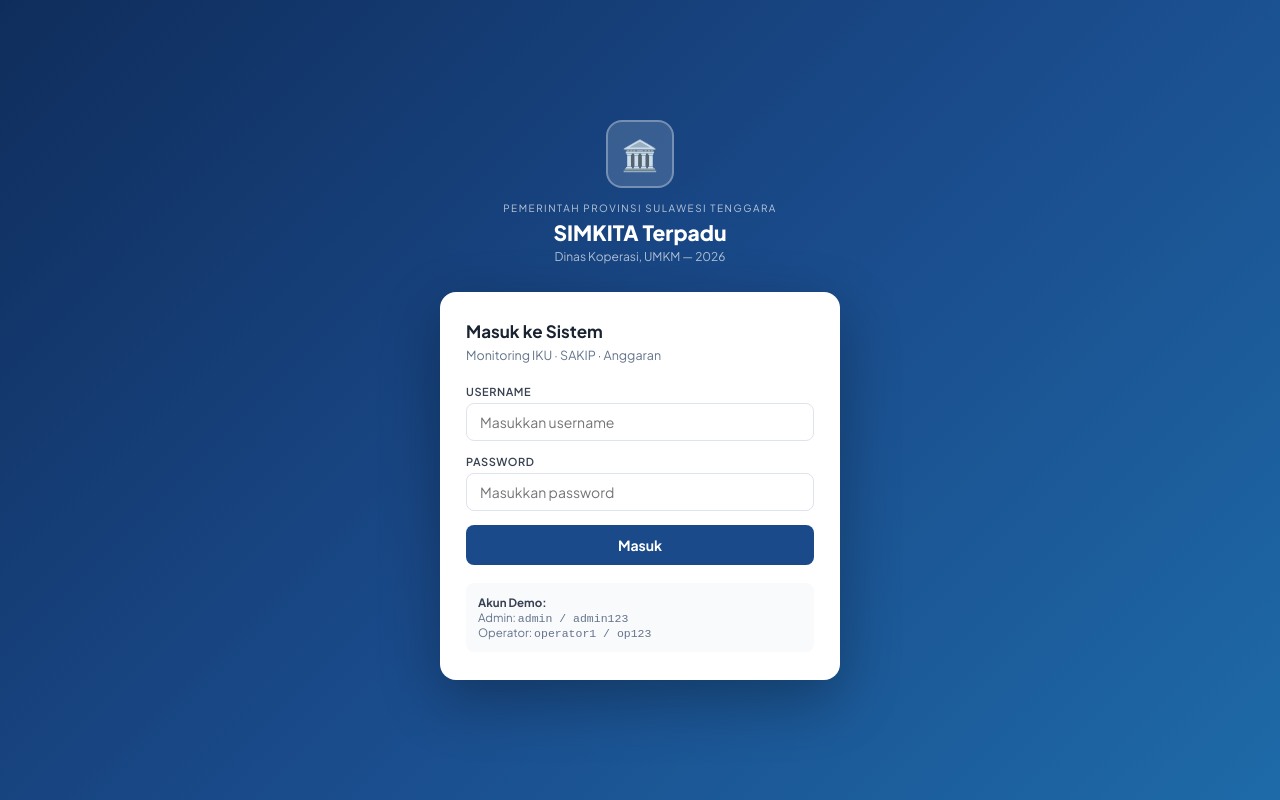
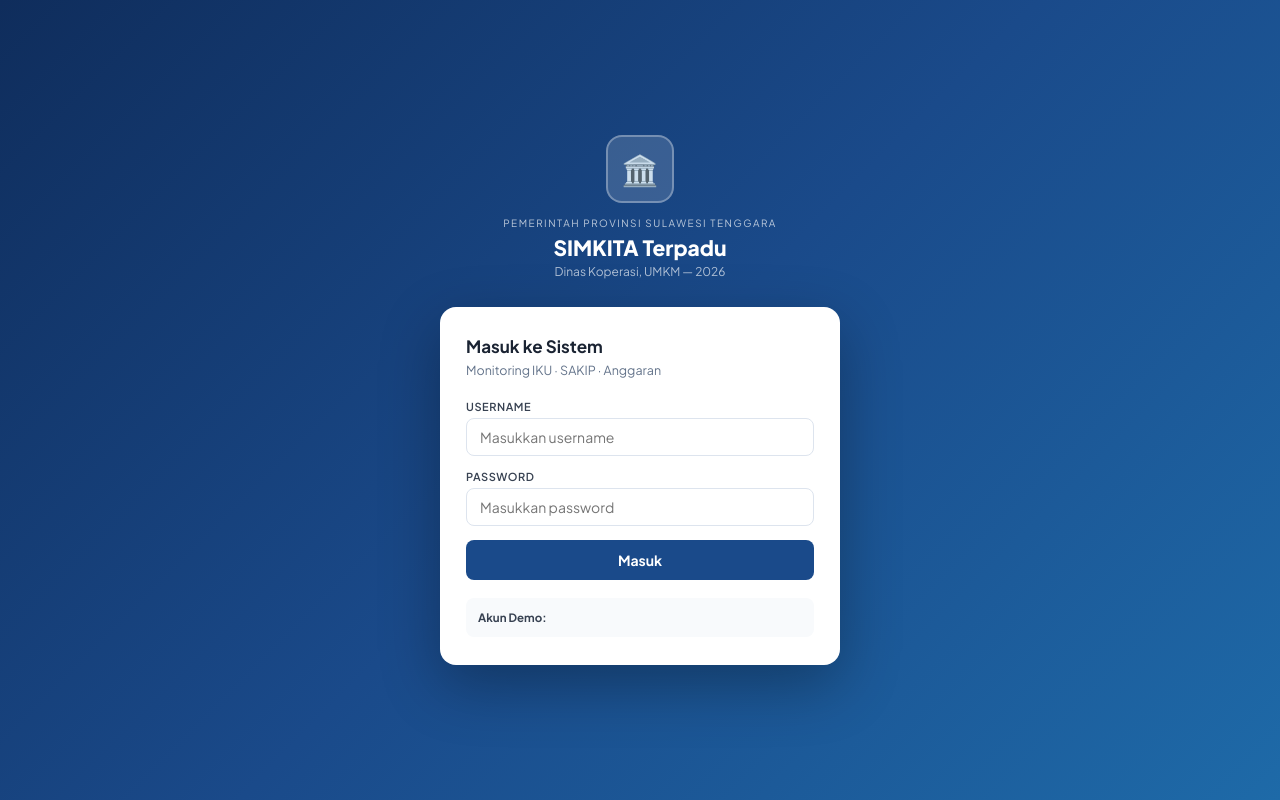
Before and after one commit to Damkerr/SIMKITA, a React (Vite) app: page / in a window 1280 px wide. Built offline with nearby package versions, Linux system fonts and the light colour scheme.

Commit message:
Update App.jsx

```diff
--- a/src/App.jsx
+++ b/src/App.jsx
@@ -235,8 +235,6 @@ function LoginPage({onLogin}) {
           </button>
           <div style={{marginTop:18,padding:12,background:"#f8fafc",borderRadius:8,fontSize:11.5,color:"#64748b"}}>
             <strong style={{color:"#374151"}}>Akun Demo:</strong><br/>
-            Admin: <code>admin / admin123</code><br/>
-            Operator: <code>operator1 / op123</code>
           </div>
         </div>
       </div>
```
